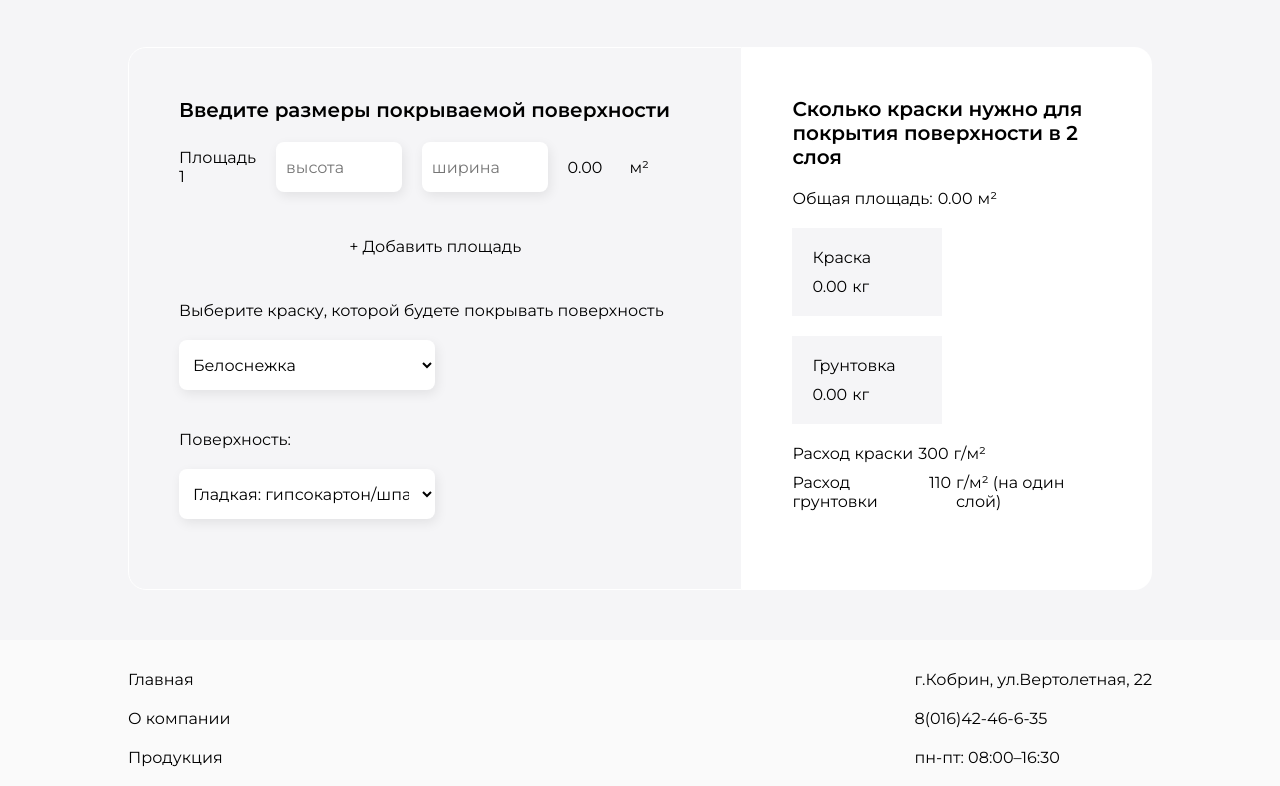
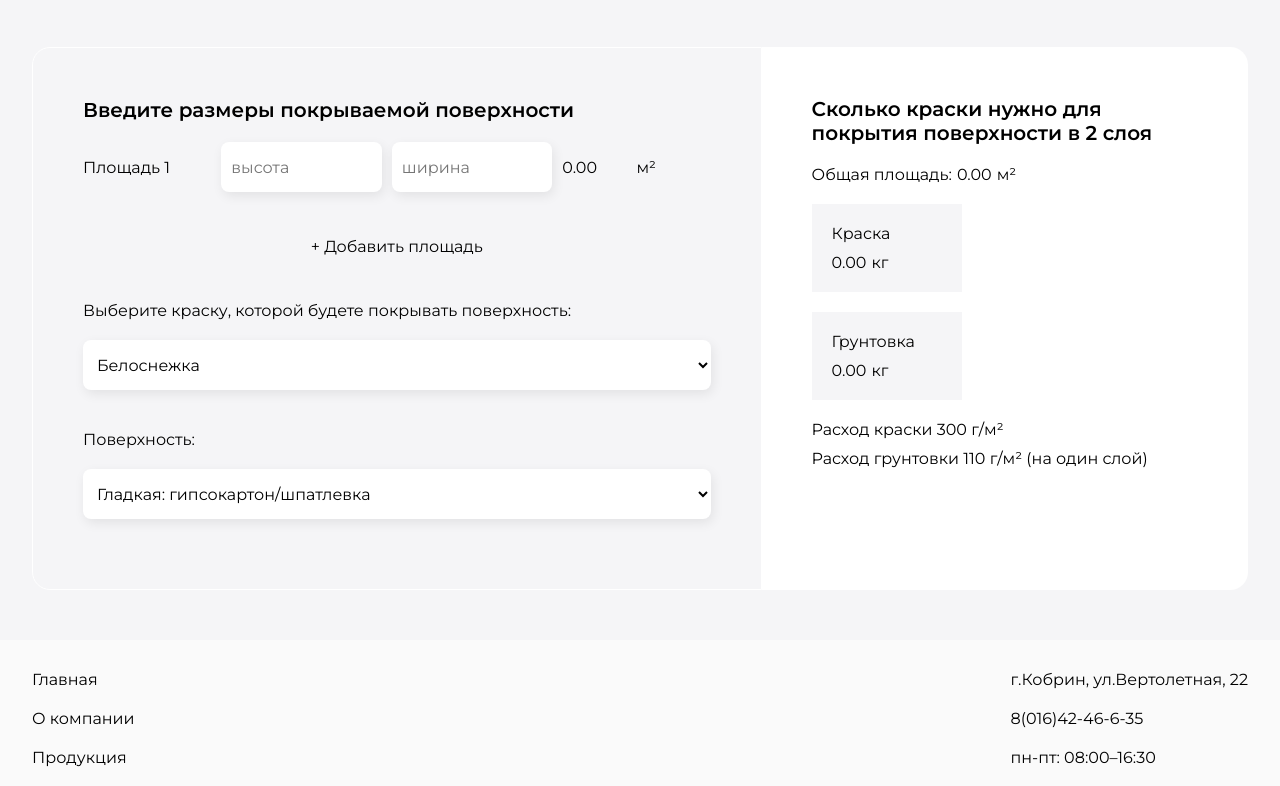
Before and after one commit to Zanouskaya/color-kobrin, a plain HTML site: page calculator.html in a window 1280 px wide. Shown: the part 134-920 px from the top of the page. Drawn offline with nearby package versions, Linux system fonts and the light colour scheme.

Commit message:
changes displaing for large screen

```diff
--- a/calculator.html
+++ b/calculator.html
@@ -8,6 +8,7 @@
   <link rel="stylesheet" href="./css/styles_calculator.css" />
   <link rel=" stylesheet" href="./css/styles_small.css" media="screen and (max-width: 768px)  " />
   <link rel="stylesheet" href="./css/styles_medium.css" media="screen and (min-width: 769px) and (max-width: 992px)" />
+  <link rel="stylesheet" href="./css/styles_large.css" media="screen and (min-width: 993px) and (max-width: 1399px)" />
   <script src="https://ajax.googleapis.com/ajax/libs/jquery/3.5.1/jquery.min.js"></script>
   <script>
     $(function () {
@@ -35,7 +36,7 @@
         <button class="btn add-surface">+ Добавить площадь</button>
 
         <div class="product-select-area">
-          <label for="products-select">Выберите краску, которой будете покрывать поверхность
+          <label for="products-select">Выберите краску, которой будете покрывать поверхность:
             <select name="products" id="product-select" class="product-select">
               <option value.min="300" value.max="350">Белоснежка</option>
               <option value.min="300" value.max="350">Фасадная</option>
@@ -81,14 +82,14 @@
           </div>
         </div>
         <div class="product-rashod" id="product-paint-rashod">
-          <p>Расход краски</p>
-          <p>300</p>
-          <p>г/м²</p>
+          <span>Расход краски</span>
+          <span>300</span>
+          <span>г/м²</span>
         </div>
         <div class="product-rashod" id="product-primer-rashod">
-          <p>Расход грунтовки</p>
-          <p>110</p>
-          <p>г/м² (на один слой)</p>
+          <span>Расход грунтовки</span>
+          <span>110</span>
+          <span>г/м² (на один слой)</span>
         </div>
         <div id="result"></div>
       </div>
--- a/css/styles.css
+++ b/css/styles.css
@@ -178,6 +178,7 @@ search-bar
   border: none;
   background: none;
   padding: 5px 0 5px 0;
+  margin-bottom: 10px;
 }
 
 .btn:hover {
--- a/css/styles_calculator.css
+++ b/css/styles_calculator.css
@@ -41,8 +41,8 @@ form {
 
 .surface-area {
   display: grid;
-  grid-template-columns: 1.8fr 3fr 3fr 1fr 0.5fr 0.5fr;
-  gap: 20px;
+  grid-template-columns: 2fr 2.5fr 2.5fr 1fr 0.5fr 0.5fr;
+  gap: 10px;
   align-items: center;
   text-align: left;
   margin-bottom: 20px;
@@ -75,7 +75,7 @@ select {
 
 select {
   margin: 20px auto 0 0;
-  width: 50%;
+  width: 80%;
   padding: 10px;
   cursor:pointer;
   -moz-appearance: button;
@@ -115,7 +115,6 @@ select {
 }
 
 .product-rashod {
-  display: flex;
   margin-bottom: 10px;
 }
 .product-rashod p {
--- /dev/null
+++ b/css/styles_large.css
@@ -0,0 +1,53 @@
+.container{
+    width: 95%;
+}
+
+
+.grid-page-products{
+    grid-template-columns: 1fr 3fr;
+}
+
+.product-columns{
+    grid-template-columns: 1fr 1fr;
+}
+
+
+
+
+
+.info-wrapper{
+    grid-template-columns: 0.7fr 1fr;
+}
+
+.product-image img{
+    width: 70%;
+}
+
+.link-wrapper{
+    flex-direction: column;
+}
+
+.link-wrapper .link-btn {
+    width: 350px;
+}
+
+
+.grid-page-palitra{
+    grid-template-columns: 1fr 3.5fr;
+}
+
+.palitra-columns{
+    grid-template-columns: 1fr 1fr 1fr;
+}
+
+
+
+
+.surface-area{
+    grid-template-columns: 2fr 2.5fr 2.5fr 1fr 0.5fr 0.5fr;
+    gap:10px;
+}
+
+form select{
+    width: 100%;
+}
```
Also changed, not shown: belosnezhka.html (+1 -0 lines), contacts.html (+1 -0 lines), index.html (+1 -0 lines), palitra.html (+1 -0 lines), productions.html (+1 -0 lines).
